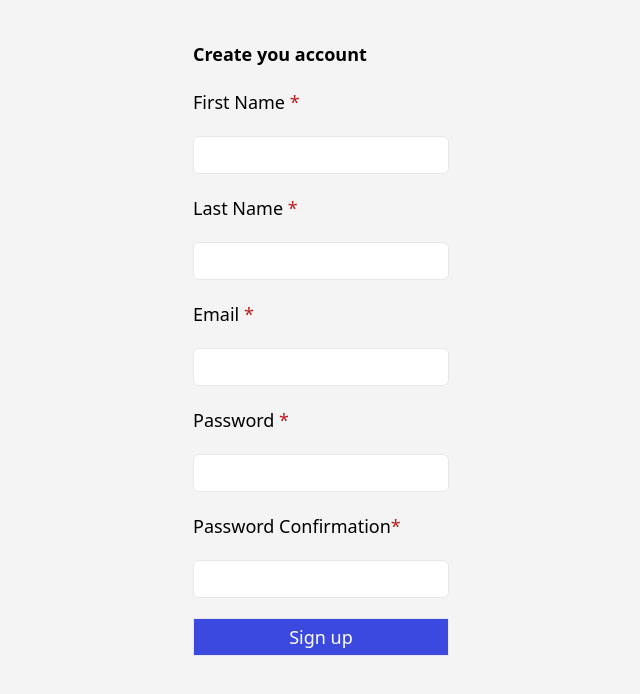
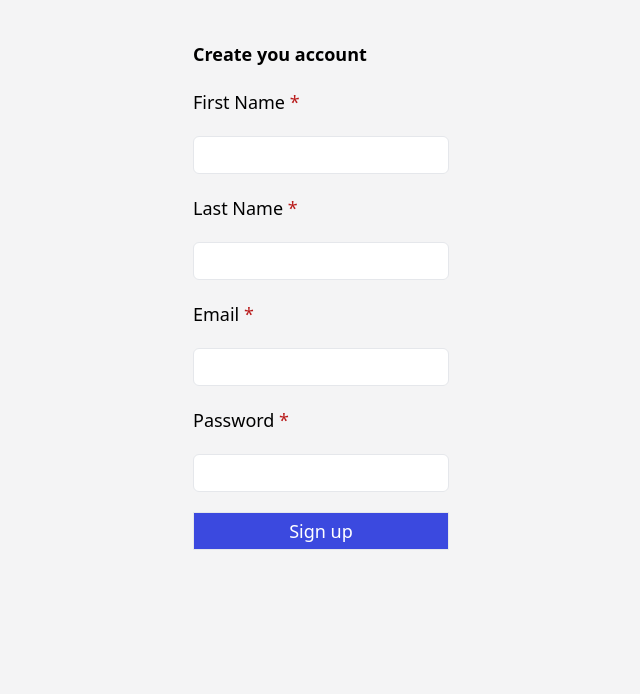
Before and after one commit to DEVFBA/k-desafio-nextjs, a Next.js app: page /newUser in a window 1280 px wide. Shown: the top 694 px of the page, without its empty margins (319-959 px from the left). Built offline with nearby package versions, Linux system fonts and the light colour scheme.

Commit message:
fix: comment Password Confirmation Input

```diff
--- a/pages/newUser.jsx
+++ b/pages/newUser.jsx
@@ -13,8 +13,6 @@ const CreateUserPage = () => {
   const router = useRouter();
 
   const onSubmit = async (data) => {
-    console.log("Entra: ", data);
-
     const response = await fetch(
       "https://kodemia-backend-challenge-d515b23a922f.herokuapp.com/user",
       {
@@ -111,7 +109,7 @@ const CreateUserPage = () => {
               required: { value: true, message: "Password is required" },
             })}
           />
-          <label htmlFor="passwordConfirmation">
+          {/* <label htmlFor="passwordConfirmation">
             Password Confirmation<span className="text-red-700">*</span>
           </label>
           <input
@@ -126,7 +124,7 @@ const CreateUserPage = () => {
                 message: "Password Confirmation is required",
               },
             })}
-          />
+          /> */}
           <button className="border p-1 bg-[#3B49DF] text-white font-medium">
             Sign up
           </button>
```
